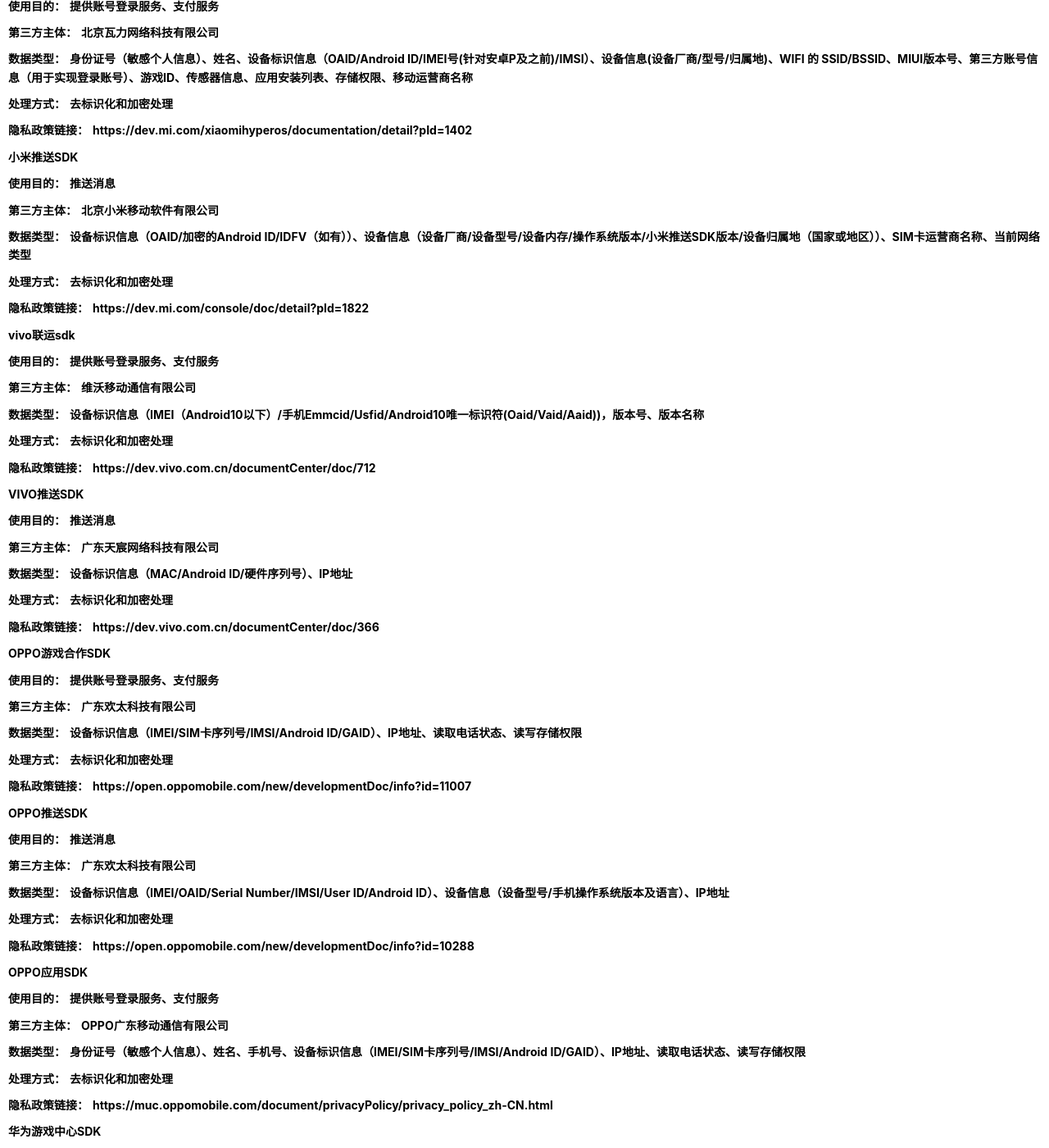
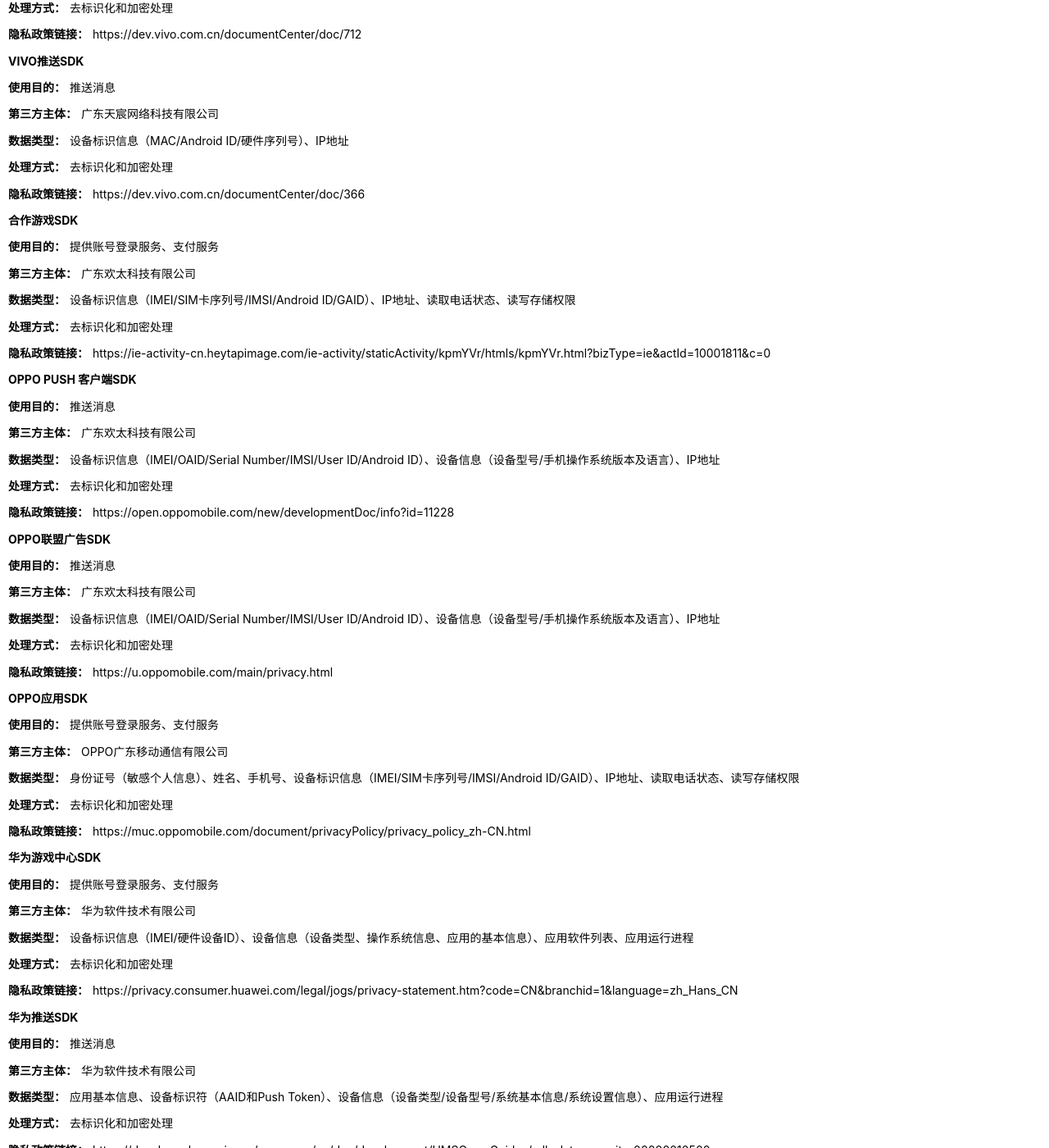
Before and after one commit to yongqi886/yongqi886.github.io, a Jekyll site: the page privacy.html, which Jekyll copies as it is, in a window 1280 px wide and 1400 px high, scrolled down 6623 px. Shown: the whole window at 82% size. Built offline with Jekyll 4.4.1, drawn with Linux system fonts in a browser that asks for light colours; some of the changed text lies outside the part shown.

Commit message:
Update privacy.html

```diff
--- a/privacy.html
+++ b/privacy.html
@@ -220,24 +220,6 @@
 			<p>我们会评估第三方服务收集个人信息的合法性、正当性、必要性，要求该等第三方对您的个人信息采取保护措施，并严格遵守相关法律法规与监管要求。接收我们提供个人信息的公司、组织和个人，我们会与其签署严格的保密协定，要求他们按照我们的说明、合肥顽牛游戏隐私政策以及其他任何相关的保密和安全管理及技术措施来处理信息。我们会对合作方获取信息的软件工具开发包（SDK）或类似应用程序进行严格的安全评估，以保护您的个人信息安全。</p>
 			<p>您可以在下述清单中查看、了解我们接入的主要的第三方服务商、涉及的数据类型、使用目的、处理方式等内容，您还可以通过第三方网站链接阅读第三方的信息处理规则。</p>
 			<ul class="level-1">
-				<li><strong>《第三方共享个人信息清单》<br>
-					<p>
-			<ul class="level-1">
-				<li><strong>OPPO游戏合作SDK</strong><br>
-					<p>
-			<ul class="level-1">
-				<li><strong>使用目的：</strong>提供账号登录服务、支付服务<br>
-					<p>
-			<ul class="level-1">
-				<li><strong>第三方主体：</strong>广东欢太科技有限公司<br>
-					<p>
-			<ul class="level-1">
-				<li><strong>数据类型：</strong>设备标识信息（IMEI/SIM卡序列号/IMSI/Android ID/GAID）、IP地址、读取电话状态、读写存储权限<br>
-					<p>
-			<ul class="level-1">
-				<li><strong>处理方式：</strong>去标识化和加密处理<br>
-					<p>
-			<ul class="level-1">
 				<li><strong>隐私政策链接：</strong>https://open.oppomobile.com/new/developmentDoc/info?id=11007<br>
 					<p>
 			<ul class="level-1">
@@ -257,26 +239,6 @@
 					<p>
 			<ul class="level-1">
 				<li><strong>隐私政策链接：</strong>https://mp.toutiao.com/profile_v3_public/public/protocol/privacy<br>
-					<p>
-			<ul class="level-1">
-				<li><strong>OPPO推送SDK</strong><br>
-					<p>
-			<ul class="level-1">
-				<li><strong>使用目的：</strong>推送消息<br>
-					<p>
-			<ul class="level-1">
-				<li><strong>第三方主体：</strong>广东欢太科技有限公司<br>
-					<p>
-			<ul class="level-1">
-				<li><strong>数据类型：</strong>设备标识信息（IMEI/OAID/Serial Number/IMSI/User ID/Android ID）、设备信息（设备型号/手机操作系统版本及语言）、IP地址<br>
-					<p>
-			<ul class="level-1">
-				<li><strong>处理方式：</strong>去标识化和加密处理<br>
-					<p>
-			<ul class="level-1">
-				<li><strong>隐私政策链接：</strong>https://open.oppomobile.com/documentation/page/info?id=11228<br>
-					<p>
-			<ul class="level-1">
 				<li><strong>微信SDK</strong><br>
 					<p>
 			<ul class="level-1">
@@ -346,7 +308,7 @@
 				<li><strong>处理方式：</strong>去标识化和加密处理<br>
 					<p>
 			<ul class="level-1">
-				<li><strong>隐私政策链接：</strong>https://sf1-cdn-tos.douyinstatic.com/obj/ies-hotsoon-draft/ttgame/b93a991b-5cd9-46f9-bf33-b142f7226d02.html<br>
+				<li><strong>隐私政策链接：</strong>https://developer.open-douyin.com/docs/resource/zh-CN/dop/operation-standard/service-protocol/douyinsdk_pingtaiyinsizhengce<br>
 					<p>
 			<ul class="level-1">
 				<li><strong>微信支付</strong><br>
@@ -407,18 +369,6 @@
 					<p>
 			<ul class="level-1">
 				<li><strong>使用目的：</strong>提供账号登录服务、支付服务<br>
-					<p>
-			<ul class="level-1">
-				<li><strong>第三方主体：</strong>OPPO广东移动通信有限公司<br>
-					<p>
-			<ul class="level-1">
-				<li><strong>数据类型：</strong>身份证号（敏感个人信息）、姓名、手机号、设备标识信息（IMEI/SIM卡序列号/IMSI/Android ID/GAID）、IP地址、读取电话状态、读写存储权限<br>
-					<p>
-			<ul class="level-1">
-				<li><strong>处理方式：</strong>去标识化和加密处理<br>
-					<p>
-			<ul class="level-1">
-				<li><strong>隐私政策链接：</strong>https://muc.oppomobile.com/document/privacyPolicy/privacy_policy_zh-CN.html<br>
 					<p>
 			<ul class="level-1">
 				<li><strong>MSA移动安全联盟SDK</strong><br>
@@ -562,10 +512,10 @@
 				<li><strong>处理方式：</strong>去标识化和加密处理<br>
 					<p>
 			<ul class="level-1">
-				<li><strong>隐私政策链接：</strong>https://open.oppomobile.com/new/developmentDoc/info?id=11007<br>
+				<li><strong>隐私政策链接：</strong>https://ie-activity-cn.heytapimage.com/ie-activity/staticActivity/kpmYVr/htmls/kpmYVr.html?bizType=ie&actId=10001811&c=0<br>
 					<p>
 			<ul class="level-1">
-				<li><strong>OPPO推送SDK</strong><br>
+				<li><strong>OPPO PUSH 客户端SDK</strong><br>
 					<p>
 			<ul class="level-1">
 				<li><strong>使用目的：</strong>推送消息<br>
@@ -580,7 +530,25 @@
 				<li><strong>处理方式：</strong>去标识化和加密处理<br>
 					<p>
 			<ul class="level-1">
-				<li><strong>隐私政策链接：</strong>https://open.oppomobile.com/new/developmentDoc/info?id=10288<br>
+				<li><strong>隐私政策链接：</strong>https://open.oppomobile.com/new/developmentDoc/info?id=11228<br>
+					<p>
+									<ul class="level-1">
+				<li><strong>OPPO联盟广告SDK </strong><br>
+					<p>
+			<ul class="level-1">
+				<li><strong>使用目的：</strong>推送消息<br>
+					<p>
+			<ul class="level-1">
+				<li><strong>第三方主体：</strong>广东欢太科技有限公司<br>
+					<p>
+			<ul class="level-1">
+				<li><strong>数据类型：</strong>设备标识信息（IMEI/OAID/Serial Number/IMSI/User ID/Android ID）、设备信息（设备型号/手机操作系统版本及语言）、IP地址<br>
+					<p>
+			<ul class="level-1">
+				<li><strong>处理方式：</strong>去标识化和加密处理<br>
+					<p>
+			<ul class="level-1">
+				<li><strong>隐私政策链接：</strong>https://u.oppomobile.com/main/privacy.html<br>
 					<p>
 			<ul class="level-1">
 				<li><strong>OPPO应用SDK</strong><br>
```
Also changed, not shown: other parts of privacy.html (+2 -2 lines).
